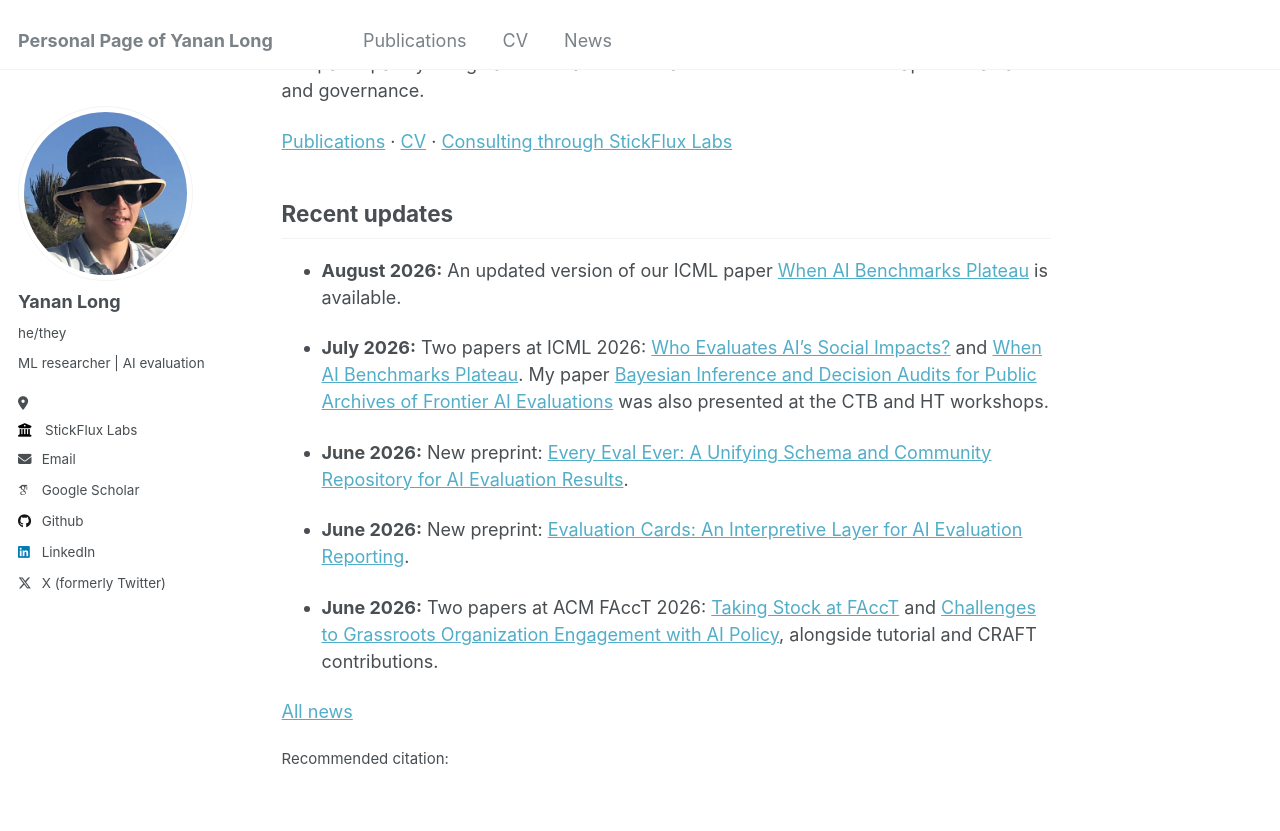
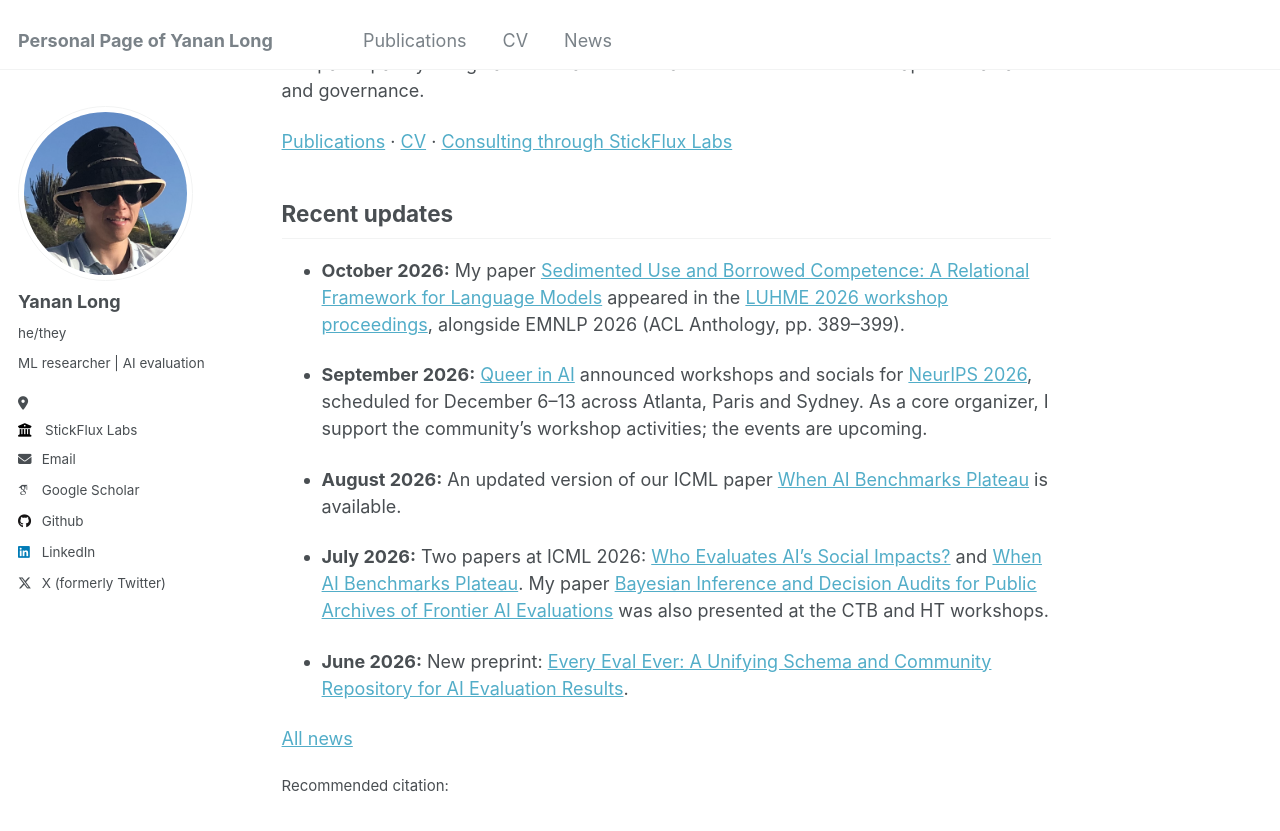
Before and after one commit to yananlong/yananlong.github.io, a Jekyll site: the page built from _pages/about.md, in a window 1280 px wide and 900 px high, scrolled down 546 px. Shown: the top 831 px of the window. Built offline with Jekyll 4.4.1, drawn with Linux system fonts in a browser that asks for light colours; some web fonts are replaced.

Commit message:
Add October LUHME paper and NeurIPS 2026 community news

```diff
--- a/_data/news.yml
+++ b/_data/news.yml
@@ -1,3 +1,7 @@
+- date: "October 2026"
+  text: "My paper [Sedimented Use and Borrowed Competence: A Relational Framework for Language Models](https://aclanthology.org/2026.luhme-1.26/) appeared in the [LUHME 2026 workshop proceedings](https://aclanthology.org/2026.luhme-1/), alongside EMNLP 2026 (ACL Anthology, pp. 389–399)."
+- date: "September 2026"
+  text: "[Queer in AI](https://www.queerinai.com/) announced workshops and socials for [NeurIPS 2026](https://neurips.cc/), scheduled for December 6–13 across Atlanta, Paris and Sydney. As a core organizer, I support the community's workshop activities; the events are upcoming."
 - date: "August 2026"
   text: "An updated version of our ICML paper [When AI Benchmarks Plateau](https://arxiv.org/abs/2602.16763v4) is available."
 - date: "July 2026"
```
